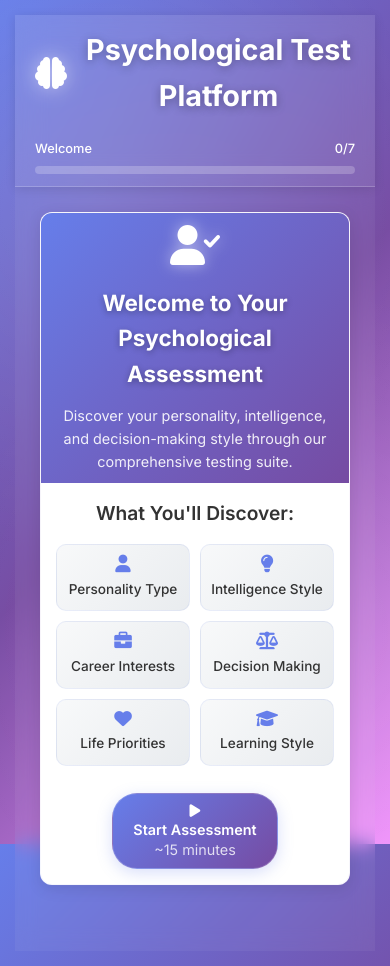
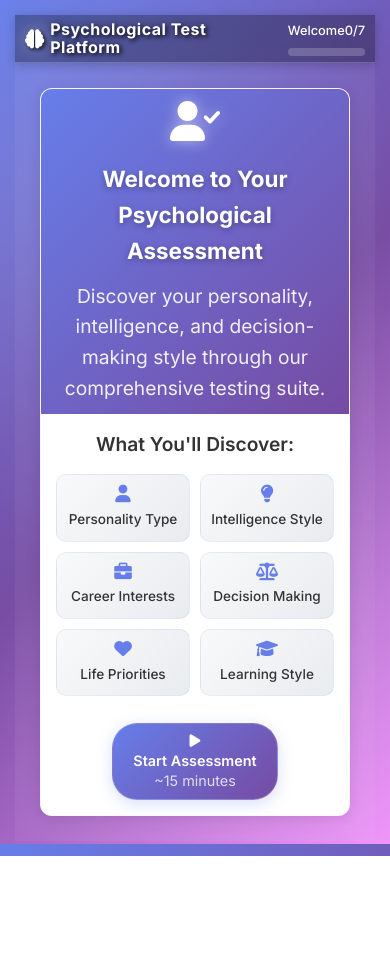
Before and after one commit to hetbabariya/PreLifeChangingJourney, a plain HTML site: page index.html in a window 390 px wide. After the commit the page ends 856 px from the top, so only its background shows below. Drawn offline with Linux system fonts and the light colour scheme.

Commit message:
add mobileview

```diff
--- a/styles.css
+++ b/styles.css
@@ -44,14 +44,16 @@ body::before {
 
 /* Header Styles */
 .header {
-    background: rgba(255, 255, 255, 0.1);
-    backdrop-filter: blur(15px);
+    background: rgba(0, 0, 0, 0.3);
     border-bottom: 1px solid rgba(255, 255, 255, 0.2);
     padding: 12px 20px;
-    box-shadow: 0 2px 10px rgba(0, 0, 0, 0.1);
+    box-shadow: 0 2px 10px rgba(0, 0, 0, 0.2);
     position: sticky;
     top: 0;
     z-index: 100;
+    min-height: 60px;
+    display: flex;
+    align-items: center;
 }
 
 .header-content {
@@ -76,14 +78,18 @@ body::before {
 .logo i {
     font-size: 2rem;
     color: #fff;
-    text-shadow: 0 0 20px rgba(255, 255, 255, 0.5);
+    text-shadow: 2px 2px 4px rgba(0, 0, 0, 0.8);
+    filter: drop-shadow(0 0 8px rgba(255, 255, 255, 0.3));
 }
 
 .logo h1 {
     font-size: 1.8rem;
     font-weight: 700;
     color: #fff;
-    text-shadow: 0 2px 10px rgba(0, 0, 0, 0.3);
+    text-shadow: 2px 2px 4px rgba(0, 0, 0, 0.8), 0 0 10px rgba(0, 0, 0, 0.5);
+    letter-spacing: 0.5px;
+    -webkit-font-smoothing: antialiased;
+    -moz-osx-font-smoothing: grayscale;
 }
 
 /* Back Button */
@@ -865,16 +871,36 @@ body::before {
         padding: 15px;
     }
 
+    .header {
+        padding: 8px 15px;
+        min-height: 50px;
+    }
+
     .header-content {
-        flex-direction: column;
-        gap: 20px;
-        text-align: center;
+        flex-direction: row;
+        gap: 10px;
+        text-align: left;
+        align-items: center;
+    }
+
+    .logo {
+        gap: 8px;
+    }
+
+    .logo h1 {
+        font-size: 1.2rem;
+        line-height: 1.2;
+    }
+
+    .logo i {
+        font-size: 1.5rem;
     }
 
     .header-actions {
-        flex-direction: column;
-        gap: 15px;
-        width: 100%;
+        flex-direction: row;
+        gap: 10px;
+        width: auto;
+        flex-shrink: 0;
     }
 
     .progress-container {
@@ -932,6 +958,33 @@ body::before {
 }
 
 @media (max-width: 480px) {
+    .header {
+        padding: 6px 10px;
+        min-height: 45px;
+    }
+
+    .logo h1 {
+        font-size: 1rem;
+        line-height: 1.1;
+    }
+
+    .logo i {
+        font-size: 1.2rem;
+    }
+
+    .logo {
+        gap: 6px;
+    }
+
+    .header-actions {
+        gap: 8px;
+    }
+
+    .btn-back {
+        padding: 6px 12px;
+        font-size: 0.75rem;
+    }
+
     .welcome-card, .test-card {
         margin: 5px;
     }
@@ -966,19 +1019,10 @@ body::before {
         font-size: 1.4rem;
     }
 
-    .welcome-header p {
-        font-size: 0.9rem;
-    }
-
-    .test-info h2 {
-        font-size: 1.1rem;
-    }
-
     .overview-grid {
         grid-template-columns: repeat(2, 1fr);
         gap: 10px;
     }
-
     .overview-item {
         padding: 10px;
     }
@@ -989,6 +1033,47 @@ body::before {
 
     .overview-item span {
         font-size: 0.85rem;
+    }
+}
+
+/* Extra Small Phones */
+@media (max-width: 360px) {
+    .header {
+        padding: 5px 8px;
+        min-height: 40px;
+    }
+
+    .logo h1 {
+        font-size: 0.85rem;
+        line-height: 1;
+        white-space: nowrap;
+        overflow: hidden;
+        text-overflow: ellipsis;
+        max-width: 180px;
+    }
+
+    .logo i {
+        font-size: 1rem;
+    }
+
+    .logo {
+        gap: 4px;
+        min-width: 0;
+        flex: 1;
+    }
+
+    .header-actions {
+        gap: 6px;
+        flex-shrink: 0;
+    }
+
+    .btn-back {
+        padding: 4px 8px;
+        font-size: 0.7rem;
+    }
+
+    .container {
+        padding: 10px;
     }
 }
 
```
